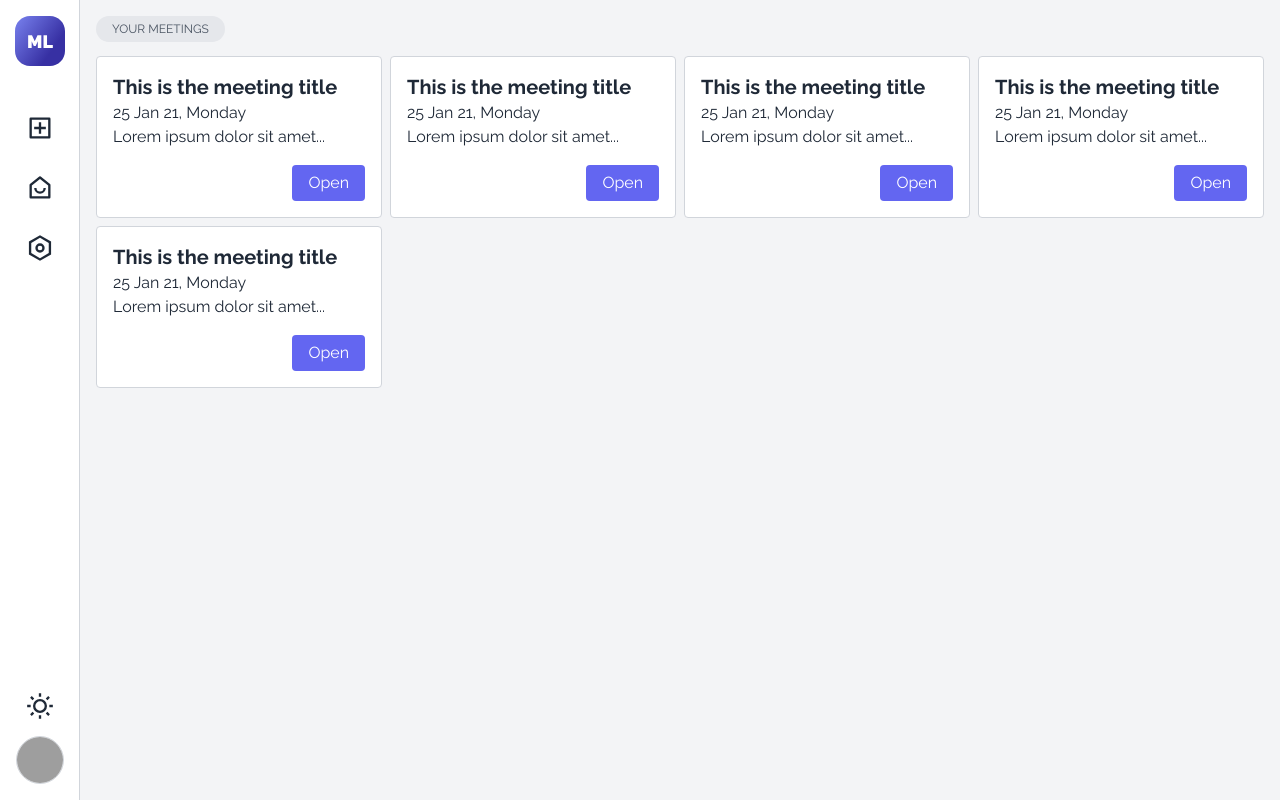
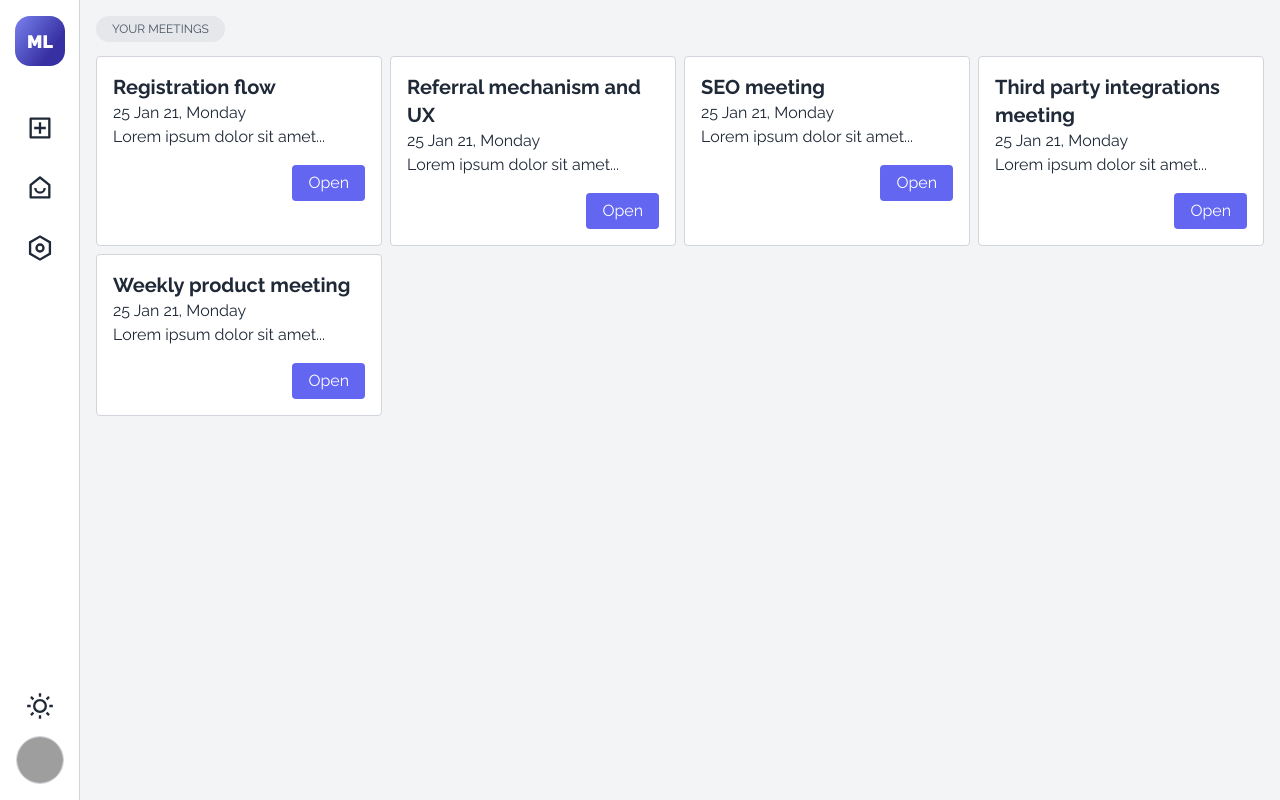
Before and after one commit to brslv/meetlog-web, a React (Create React App) app: page /d in a window 1280 px wide. Built offline with nearby package versions, Linux system fonts and the light colour scheme; grey boxes are pictures that could not be loaded.

Commit message:
add border to the Input

```diff
--- a/src/components/MeetingsList.tsx
+++ b/src/components/MeetingsList.tsx
@@ -5,27 +5,27 @@ export default function MeetingsList() {
   const meetings = [
     {
       id: 1,
-      title: 'This is the meeting title',
+      title: 'Registration flow',
       excerpt: 'Lorem ipsum dolor sit amet...',
     },
     {
       id: 2,
-      title: 'This is the meeting title',
+      title: 'Referral mechanism and UX',
       excerpt: 'Lorem ipsum dolor sit amet...',
     },
     {
       id: 3,
-      title: 'This is the meeting title',
+      title: 'SEO meeting',
       excerpt: 'Lorem ipsum dolor sit amet...',
     },
     {
       id: 4,
-      title: 'This is the meeting title',
+      title: 'Third party integrations meeting',
       excerpt: 'Lorem ipsum dolor sit amet...',
     },
     {
       id: 5,
-      title: 'This is the meeting title',
+      title: 'Weekly product meeting',
       excerpt: 'Lorem ipsum dolor sit amet...',
     },
   ]
--- a/src/components/core/Input.tsx
+++ b/src/components/core/Input.tsx
@@ -7,7 +7,7 @@ export default function Input(props: React.ComponentPropsWithoutRef<'input'>) {
       {...props}
       className={cn(
         {
-          'w-full px-4 py-2 rounded bg-gray-100 dark:bg-gray-800 outline-none focus:ring': true,
+          'w-full px-4 py-2 rounded bg-gray-100 border border-gray-200 dark:border-gray-700 dark:bg-gray-800 outline-none focus:ring': true,
         },
         props.className
       )}
```
